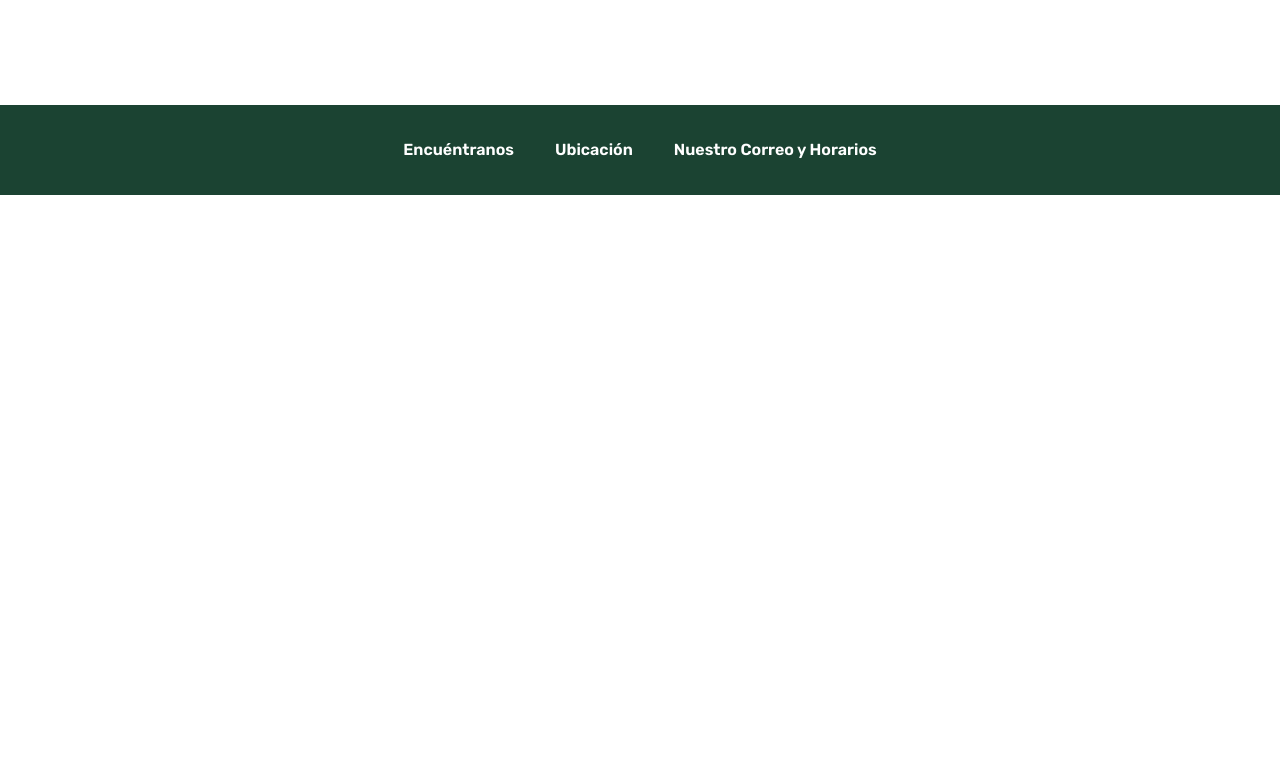
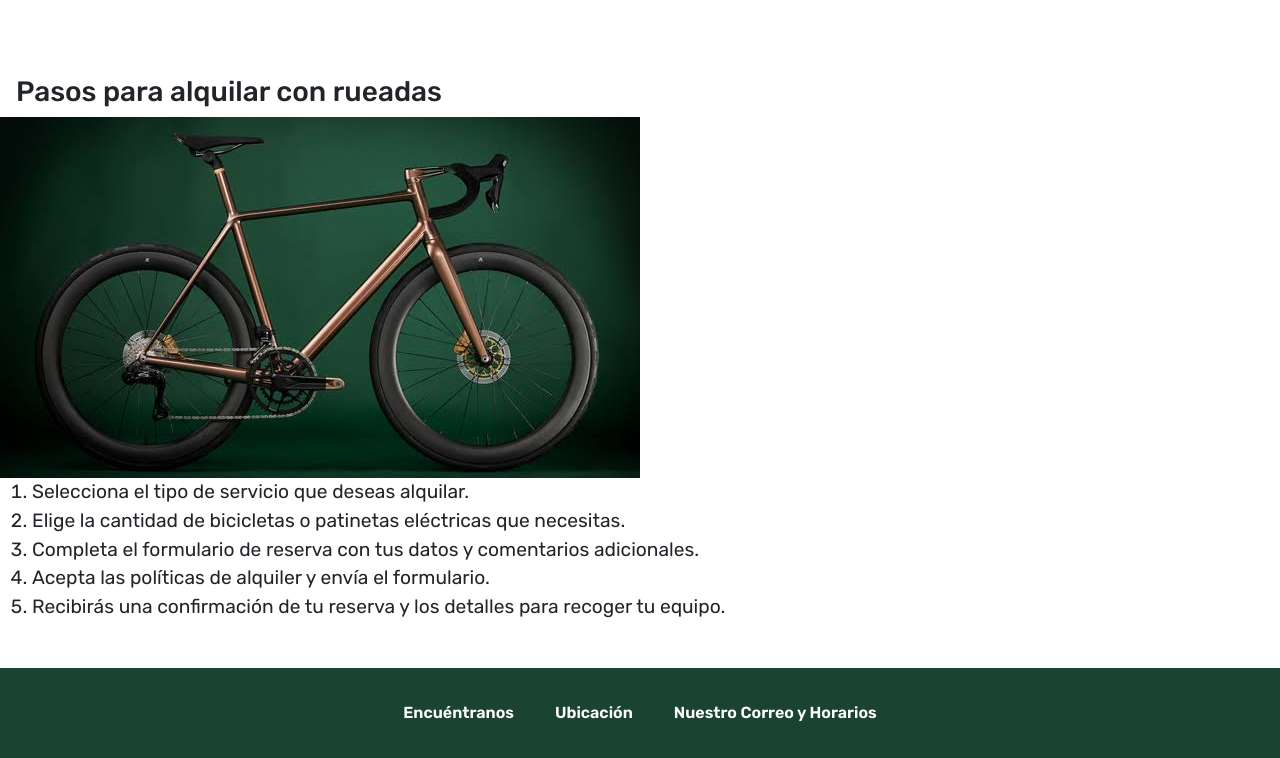
Before and after one commit to NilsonVelasco1802/Rueda-Libre, a plain HTML site: page index.html in a window 1280 px wide. Shown: the part 1605-2363 px from the top of the page. Before the commit the page ends 1800 px from the top, so only its background shows below. Drawn offline with nearby package versions, Linux system fonts and the light colour scheme.

Commit message:
se agregan tarjetas  se solucionan errores en el formulario

```diff
--- a/index.html
+++ b/index.html
@@ -108,9 +108,20 @@
 
     </div>
 </section>
-
-
     </main>
+    <section id="section-alquiler">
+        <article id="tarjeta-alquiler">
+        <h3>Pasos para alquilar con rueadas</h3>
+        <img src="./img/portada.jpeg" alt="Pasos para alquilar con Ruedas Libres" id="img-alquiler">
+            <ol>
+                <li>Selecciona el tipo de servicio que deseas alquilar.</li>
+                <li>Elige la cantidad de bicicletas o patinetas eléctricas que necesitas.</li>
+                <li>Completa el formulario de reserva con tus datos y comentarios adicionales.</li>
+                <li>Acepta las políticas de alquiler y envía el formulario.</li>
+                <li>Recibirás una confirmación de tu reserva y los detalles para recoger tu equipo.</li>
+            </ol>
+        </article>
+    </section>
 
     <a id="link-whatsapp" href="https://wa.me/573001234567" target="_blank">
         <img id="img-logo-whatsapp" src="./img/WhatsApp.svg.webp" alt="WhatsApp">
```
Also changed, not shown: pages/reservas.html (+1 -1 lines).
